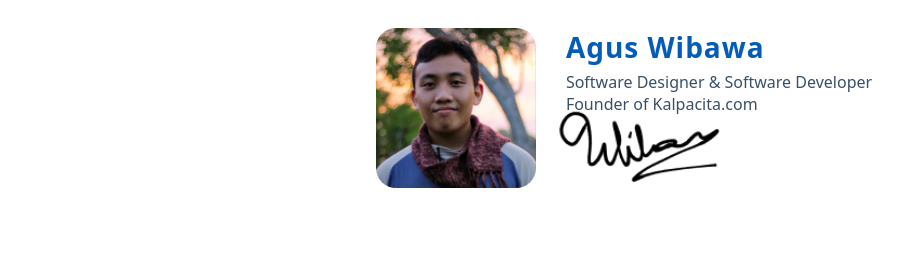
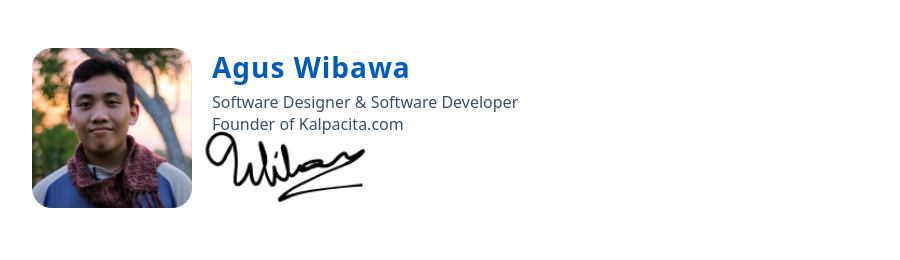
Before and after one commit to wibawasuyadnya/emailsign, a plain HTML site: page index.html in a window 1280 px wide. Shown: the whole page, without its empty margins (16-916 px from the left). Drawn offline with Linux system fonts and the light colour scheme.

Commit message:
fiveth commit

```diff
--- a/index.html
+++ b/index.html
@@ -10,24 +10,27 @@
 </head>
 
 <body
-    style="font-family: system-ui, -apple-system, BlinkMacSystemFont, 'Segoe UI', Roboto, Oxygen, Ubuntu, Cantarell, 'Open Sans', 'Helvetica Neue', sans-serif">
+    style="font-family: system-ui, -apple-system, BlinkMacSystemFont, 'Segoe UI', Roboto, Oxygen, Ubuntu, Cantarell, 'Open Sans', 'Helvetica Neue', sans-serif; padding: 20px;">
+
     <!-- CONTAINER -->
-    <div
-        style="display: flex; flex-direction: row; justify-content: center; align-items: start; padding: 20px; gap: 30px">
-        <!-- IMAGE WRAPPER -->
-        <div>
-            <img style="width: 160px; height: 160px; border-radius: 20px; border: 0;"
-                src="/emailsign/images/profile/aguswibawa.jpeg" alt="aguswibawa">
-        </div <!-- CONTENT WRAPPER -->
-        <div style="position: relative; flex; flex-direction: column; justify-content: start; align-items: start;">
-            <h1 style="margin: 0; font-size: 28px; letter-spacing: 1px; color: #025cb8;">Agus Wibawa</h1>
-            <p style="margin-top: 5px; font-size: 16px; font-weight: 400; color: #3a4f66;">Software Designer & Software
-                Developer <br /> Founder of Kalpacita.com</p <div>
-            <img style="width: 250px; position: absolute; top: 20; left: -50;" alt="signature image"
-                src="/emailsign/images/signature/signature1.png">
-        </div>
-    </div>
-    </div>
+    <table cellpadding="0" cellspacing="20" border="0">
+        <tr>
+            <!-- IMAGE CELL -->
+            <td valign="top">
+                <img style="width: 160px; height: 160px; border-radius: 20px; border: 0;"
+                    src="/emailsign/images/profile/aguswibawa.jpeg" alt="aguswibawa">
+            </td>
+            <!-- CONTENT CELL -->
+            <td valign="top" style="position: relative;">
+                <h1 style="margin: 0; font-size: 28px; letter-spacing: 1px; color: #025cb8;">Agus Wibawa</h1>
+                <p style="margin-top: 5px; font-size: 16px; font-weight: 400; color: #3a4f66;">Software Designer &
+                    Software
+                    Developer <br /> Founder of Kalpacita.com</p>
+                <img style="width: 250px; position: absolute; top: 20px; left: -50px;" alt="signature image"
+                    src="/emailsign/images/signature/signature1.png">
+            </td>
+        </tr>
+    </table>
 </body>
 
 </html>
```
